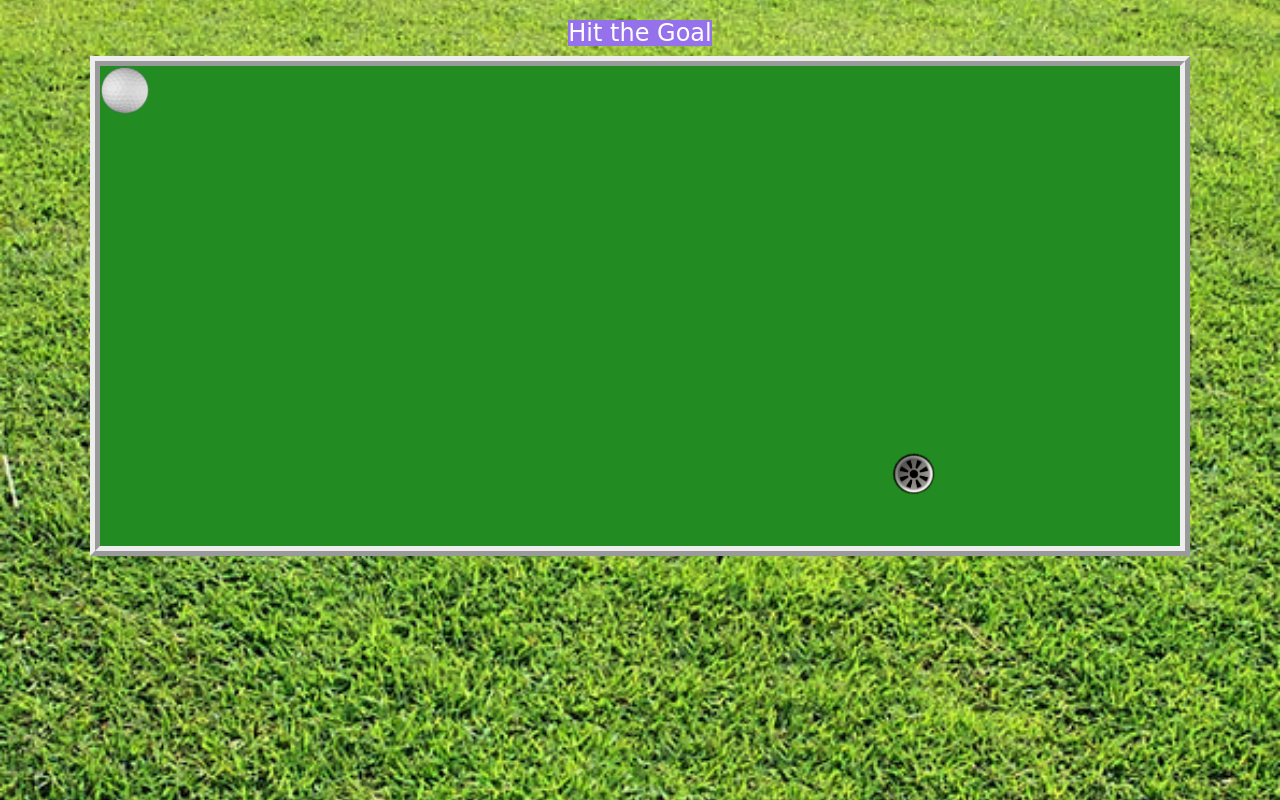
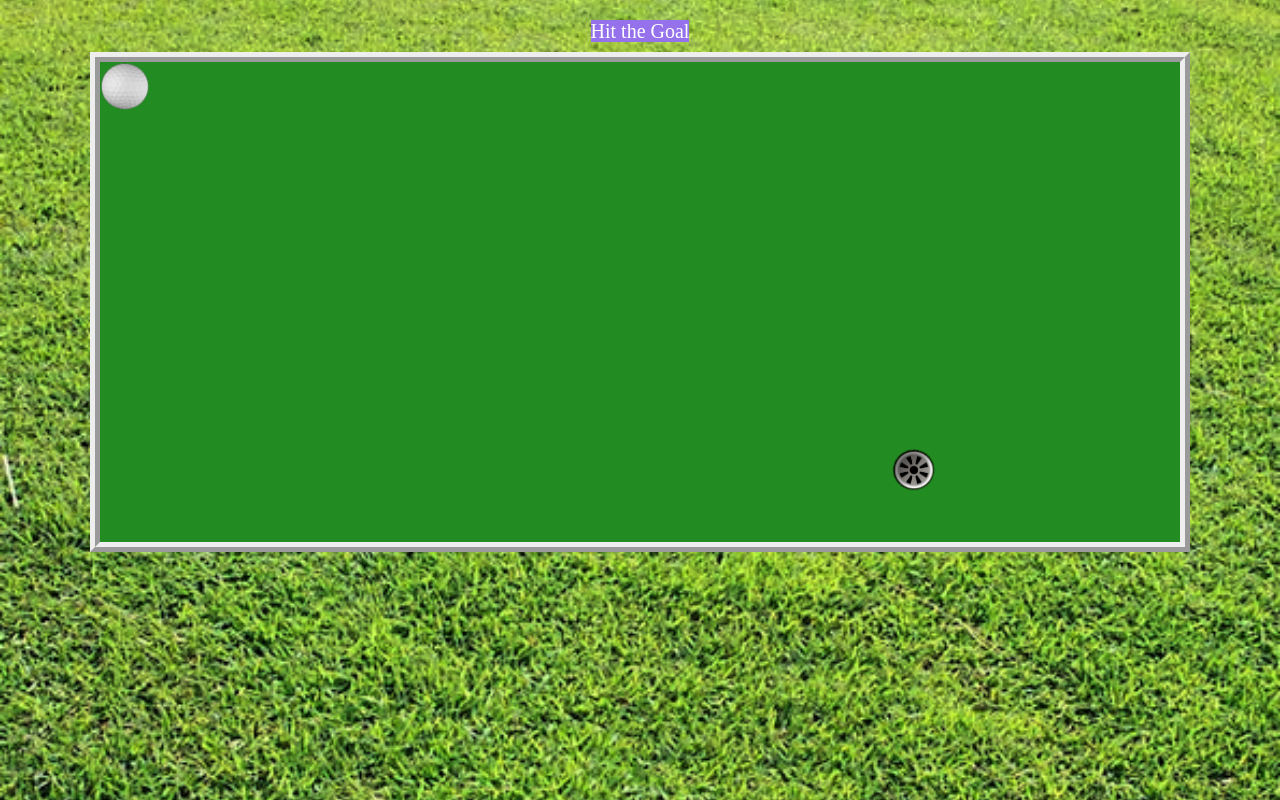
Before and after one commit to DivishaCool/Hit-the-goal, a plain HTML site: page index.html in a window 1280 px wide. Drawn offline with nearby package versions, Linux system fonts and the light colour scheme.

Commit message:
Update style.css

```diff
--- a/style.css
+++ b/style.css
@@ -19,5 +19,6 @@
 	display: inline-block;
 	color:white;
 	background-color: rgb(150, 113, 236);
-	font-family: cursive;
+	font-family: italic;
+	font-size:20px;
 }
```
